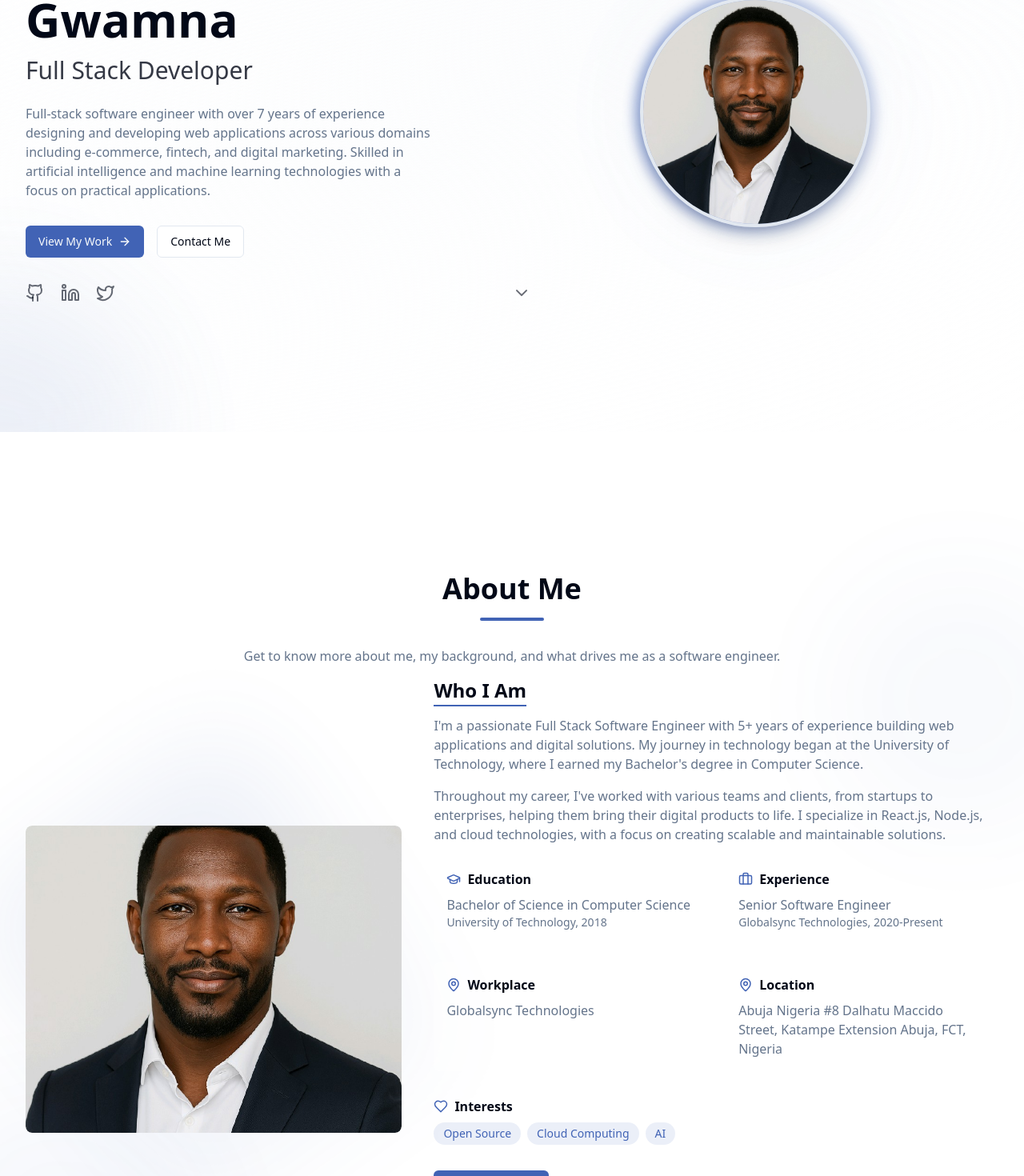
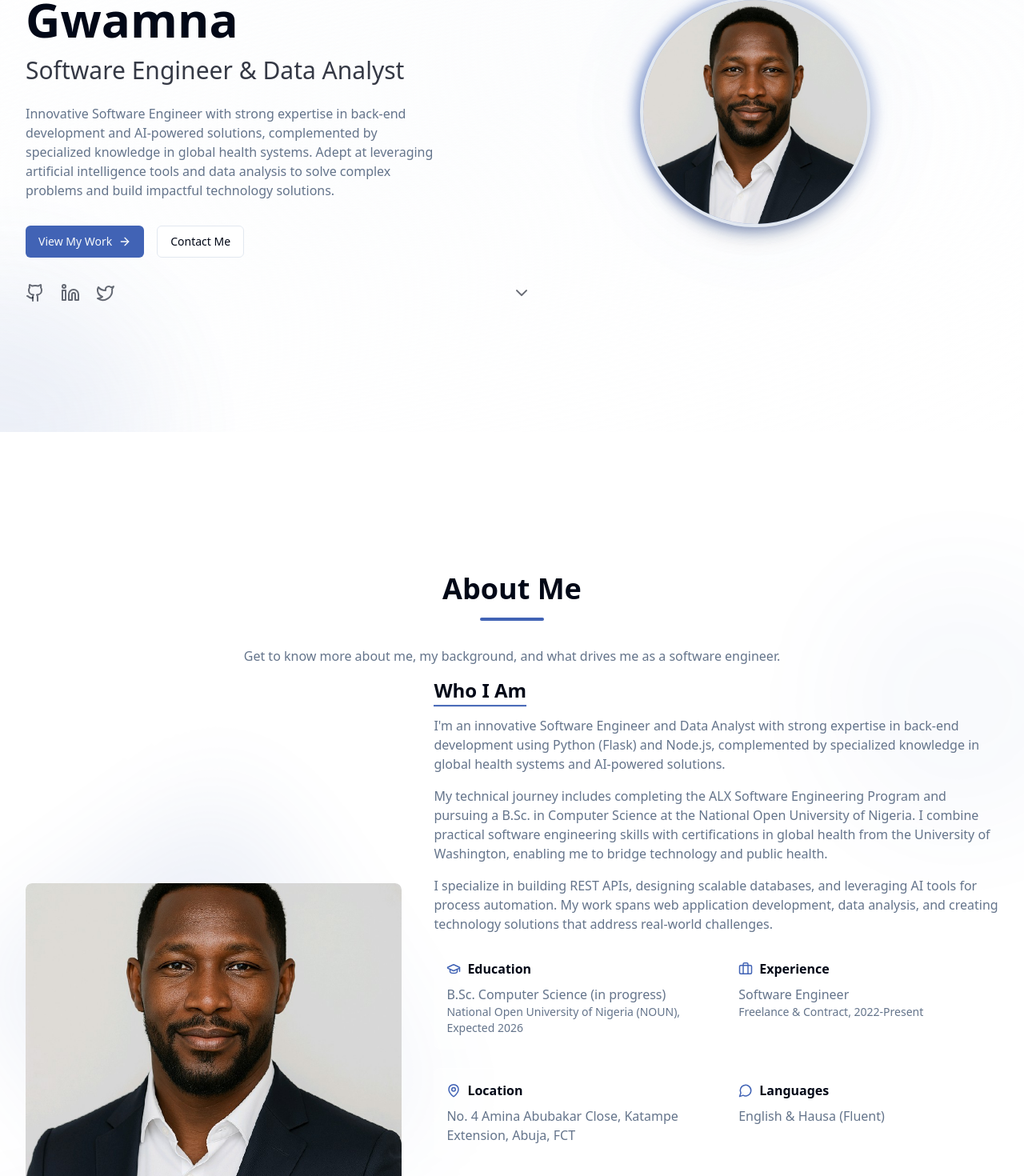
Before and after one commit to izzymarc/porfolio, a React (Vite) app in the folder client/: page / in a window 1280 px wide. Shown: the part 356-1826 px from the top of the page at 80% size. Built offline with nearby package versions, Linux system fonts and the light colour scheme.

Commit message:
Update portfolio to align with CV: education, skills, certs, services, and personal info

```diff
--- a/client/src/components/AboutSection.tsx
+++ b/client/src/components/AboutSection.tsx
@@ -202,16 +202,16 @@ const AboutSection = () => {
                   content: about.experience.position,
                   subcontent: `${about.experience.company}, ${about.experience.period}`
                 },
-                {
-                  icon: MapPin,
-                  title: "Workplace",
-                  content: "Globalsync Technologies"
-                },
-                {
-                  icon: MapPin,
-                  title: "Location",
-                  content: personalInfo.location
-                }
+                 {
+                   icon: MapPin,
+                   title: "Location",
+                   content: personalInfo.location
+                 },
+                 {
+                   icon: MessageCircle,
+                   title: "Languages",
+                   content: "English & Hausa (Fluent)"
+                 }
               ].map((item, index) => (
                 <motion.div
                   key={index}
--- a/client/src/components/ServicesSection.tsx
+++ b/client/src/components/ServicesSection.tsx
@@ -10,6 +10,7 @@ import {
   Palette,
   BarChart3,
   Search,
+  Heart,
   ChevronDown,
   CheckCircle2,
 } from "lucide-react";
@@ -25,6 +26,7 @@ const iconMap: Record<string, React.ElementType> = {
   Palette,
   BarChart: BarChart3,
   Search,
+  Heart,
 };
 
 const ServicesSection = () => {
--- a/client/src/constants/data.ts
+++ b/client/src/constants/data.ts
@@ -44,48 +44,73 @@ export interface PersonalInfo {
 
 export const personalInfo: PersonalInfo = {
   name: "Ezekiel Funom Gwamna",
-  title: "Full Stack Developer",
+  title: "Software Engineer & Data Analyst",
   email: "ezekiel.gwamna@hotmail.com",
   phone: "+2349080000236",
-  location: "Abuja Nigeria #8 Dalhatu Maccido Street, Katampe Extension Abuja, FCT, Nigeria",
-  bio: "Full-stack software engineer with over 7 years of experience designing and developing web applications across various domains including e-commerce, fintech, and digital marketing. Skilled in artificial intelligence and machine learning technologies with a focus on practical applications.",
+  location: "No. 4 Amina Abubakar Close, Katampe Extension, Abuja, FCT",
+  bio: "Innovative Software Engineer with strong expertise in back-end development and AI-powered solutions, complemented by specialized knowledge in global health systems. Adept at leveraging artificial intelligence tools and data analysis to solve complex problems and build impactful technology solutions.",
   resumeUrl: "/resume.pdf",
   githubUrl: "https://github.com/izzymarc",
-  linkedinUrl: "https://linkedin.com/in/izzymarc",
-  twitterUrl: "https://twitter.com/izzymarc",
-  availability: "Available for freelance work and full-time positions",
-  about: "I am a dedicated Full Stack Developer with a passion for creating efficient, scalable, and user-friendly web applications. With a strong foundation in both front-end and back-end development, I strive to deliver high-quality solutions that meet client needs and exceed expectations.",
+  linkedinUrl: "https://linkedin.com/in/ezekiel-funom-gwamna3b3060159",
+  twitterUrl: "https://twitter.com/ezekielgwamna",
+  availability: "Available for immediate start or with standard notice period",
+  about: "I am a Software Engineer and Data Analyst with a passion for back-end development, AI-powered solutions, and global health systems. Currently completing my B.Sc. in Computer Science, I combine technical expertise with practical experience in data analysis, API design, and project management to deliver measurable results across diverse domains.",
   education: [
     {
-      degree: "Bachelor of Science in Computer Science",
-      institution: "University of Abuja",
-      year: "2018-2022"
+      degree: "B.Sc. Computer Science (400 Level)",
+      institution: "National Open University of Nigeria (NOUN)",
+      year: "Expected 2026"
+    },
+    {
+      degree: "ALX Software Engineering Program",
+      institution: "ALX Africa",
+      year: "Completed Nov 2024"
     }
   ],
   experience: [
     {
-      title: "Senior Full Stack Developer",
-      company: "Tech Solutions Inc.",
+      title: "Software Engineer",
+      company: "Freelance & Contract",
       period: "2022-Present",
-      description: "Leading the development of enterprise-level web applications using React, Node.js, and TypeScript."
+      description: "Designing and developing back-end systems and REST APIs using Python (Flask) and Node.js. Building AI-powered automation tools and data pipelines. Collaborating with clients on full-stack web applications and database optimization."
     },
     {
-      title: "Full Stack Developer",
-      company: "Digital Innovations Ltd",
-      period: "2021-2022",
-      description: "Developed and maintained multiple client projects, focusing on responsive design and optimal performance."
+      title: "ALX Software Engineering Trainee",
+      company: "ALX Africa",
+      period: "2023-2024",
+      description: "Completed intensive full-stack software engineering training covering back-end development, API design, database modeling, version control (Git/GitHub), Agile methodologies, and collaborative software development."
     }
   ],
   certifications: [
     {
-      name: "AWS Certified Solutions Architect",
-      issuer: "Amazon Web Services",
-      year: "2023"
+      name: "Forage (Citi) Software Dev Simulation",
+      issuer: "Forage — Certificate ID: aeojn4g3GDLYu2DaH",
+      year: "2025"
     },
     {
-      name: "Professional Full Stack Developer",
-      issuer: "Meta",
-      year: "2022"
+      name: "Certified Cryptocurrency Trader",
+      issuer: "Blockchain Council",
+      year: "2019"
+    },
+    {
+      name: "Leadership and Management in Health",
+      issuer: "University of Washington",
+      year: "2025"
+    },
+    {
+      name: "Economic Evaluation in Global Health",
+      issuer: "University of Washington",
+      year: "2024"
+    },
+    {
+      name: "Project Management in Global Health",
+      issuer: "University of Washington",
+      year: "2024"
+    },
+    {
+      name: "Monitoring and Evaluation in Global Health",
+      issuer: "University of Washington",
+      year: "2024"
     }
   ],
   socialLinks: [
@@ -96,7 +121,7 @@ export const personalInfo: PersonalInfo = {
     },
     {
       name: "LinkedIn",
-      url: "https://linkedin.com/in/ezekielgwamna",
+      url: "https://linkedin.com/in/ezekiel-funom-gwamna3b3060159",
       icon: Linkedin
     },
     {
@@ -114,20 +139,21 @@ export const personalInfo: PersonalInfo = {
 
 export const about = {
   description: [
-    "I'm a passionate Full Stack Software Engineer with 5+ years of experience building web applications and digital solutions. My journey in technology began at the University of Technology, where I earned my Bachelor's degree in Computer Science.",
-    "Throughout my career, I've worked with various teams and clients, from startups to enterprises, helping them bring their digital products to life. I specialize in React.js, Node.js, and cloud technologies, with a focus on creating scalable and maintainable solutions."
+    "I'm an innovative Software Engineer and Data Analyst with strong expertise in back-end development using Python (Flask) and Node.js, complemented by specialized knowledge in global health systems and AI-powered solutions.",
+    "My technical journey includes completing the ALX Software Engineering Program and pursuing a B.Sc. in Computer Science at the National Open University of Nigeria. I combine practical software engineering skills with certifications in global health from the University of Washington, enabling me to bridge technology and public health.",
+    "I specialize in building REST APIs, designing scalable databases, and leveraging AI tools for process automation. My work spans web application development, data analysis, and creating technology solutions that address real-world challenges."
   ],
   education: {
-    degree: "Bachelor of Science in Computer Science",
-    institution: "University of Technology",
-    year: "2018"
+    degree: "B.Sc. Computer Science (in progress)",
+    institution: "National Open University of Nigeria (NOUN)",
+    year: "Expected 2026"
   },
   experience: {
-    position: "Senior Software Engineer",
-    company: "Globalsync Technologies",
-    period: "2020-Present"
+    position: "Software Engineer",
+    company: "Freelance & Contract",
+    period: "2022-Present"
   },
-  interests: ["Open Source", "Cloud Computing", "AI"]
+  interests: ["Back-End Development", "AI & Automation", "Global Health Systems", "Data Analysis", "API Design", "Blockchain"]
 };
 
 export type Skill = {
@@ -137,44 +163,44 @@ export type Skill = {
 
 export const skills = {
   frontend: [
-    { name: "React.js", percentage: 90 },
-    { name: "JavaScript (ES6+)", percentage: 95 },
-    { name: "CSS/SASS", percentage: 85 },
-    { name: "TypeScript", percentage: 80 }
+    { name: "React.js", percentage: 85 },
+    { name: "JavaScript (ES6+)", percentage: 90 },
+    { name: "HTML5/CSS3", percentage: 90 },
+    { name: "TypeScript", percentage: 75 }
   ],
   backend: [
-    { name: "Node.js", percentage: 85 },
-    { name: "Express.js", percentage: 90 },
-    { name: "MongoDB", percentage: 80 },
-    { name: "SQL/PostgreSQL", percentage: 75 }
+    { name: "Python (Flask)", percentage: 90 },
+    { name: "Node.js/Express.js", percentage: 85 },
+    { name: "REST API Design", percentage: 90 },
+    { name: "SQL/PostgreSQL", percentage: 80 }
   ],
   artificialIntelligence: [
-    { name: "Machine Learning", percentage: 85 },
-    { name: "Natural Language Processing", percentage: 80 },
-    { name: "Computer Vision", percentage: 75 },
-    { name: "Deep Learning", percentage: 70 }
+    { name: "AI Prompt Engineering", percentage: 85 },
+    { name: "AI Tools & Automation", percentage: 80 },
+    { name: "Data Analysis & BI", percentage: 75 },
+    { name: "Machine Learning", percentage: 65 }
   ],
   devTools: [
     "Git & GitHub",
-    "Command Line",
-    "AWS",
     "VS Code",
-    "Webpack"
+    "Docker",
+    "Agile/Scrum",
+    "Linux/Ubuntu"
   ],
   libraries: [
-    "Redux",
-    "Next.js",
+    "Flask",
+    "React",
     "Tailwind CSS",
-    "Material UI",
-    "Jest",
-    "GraphQL"
+    "Pandas",
+    "NumPy",
+    "REST APIs"
   ],
   softSkills: [
-    "Team Collaboration",
-    "Time Management",
-    "Communication",
+    "Stakeholder Management",
+    "Agile Delivery",
+    "Mentoring",
     "Problem Solving",
-    "Leadership"
+    "Communication"
   ]
 };
 
@@ -425,5 +451,19 @@ export const servicesData: ServiceCategory[] = [
       "Bug Identification",
       "Performance Testing"
     ]
+  },
+  {
+    title: "🏥 Global Health Systems",
+    icon: "Heart",
+    services: [
+      "Health Data Management Systems",
+      "Monitoring & Evaluation Frameworks",
+      "DALY Calculations & Health Metrics",
+      "Budget Impact Analysis",
+      "Economic Evaluation in Health",
+      "Digital Health Interventions",
+      "Health Systems Strengthening",
+      "Public Health Program Evaluation"
+    ]
   }
 ];
```
